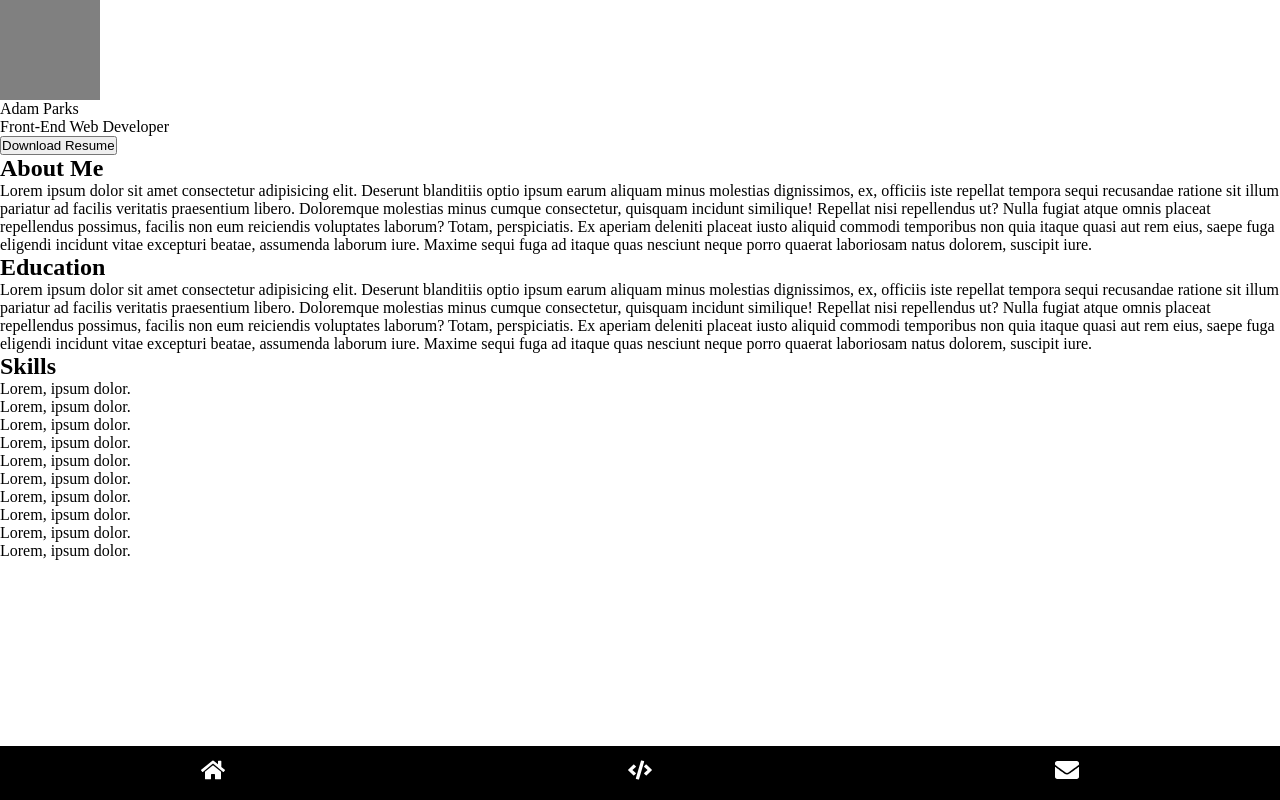
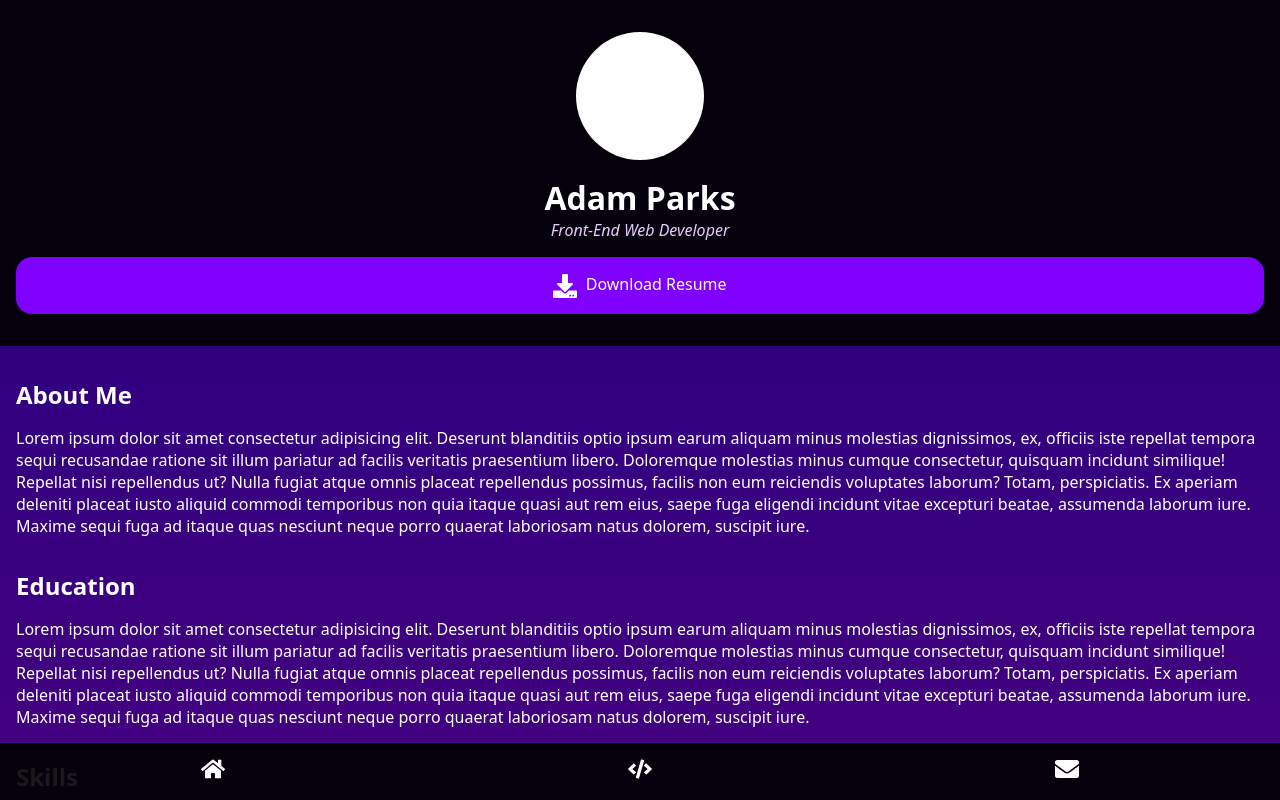
Before and after one commit to adamvp0103/my-portfolio, a React (Vite) app: page / in a window 1280 px wide. Shown: the top 800 px of the page. Built offline with nearby package versions, Linux system fonts and the light colour scheme.

Commit message:
Style home page

```diff
--- a/src/App.tsx
+++ b/src/App.tsx
@@ -1,6 +1,6 @@
 import { BrowserRouter, Route, Routes } from 'react-router';
 import './App.css';
-import Home from './pages/Home';
+import Home from './pages/Home/Home';
 import Projects from './pages/Projects';
 import Contact from './pages/Contact';
 import Nav from './components/Nav/Nav';
--- a/src/components/Nav/Nav.module.css
+++ b/src/components/Nav/Nav.module.css
@@ -6,7 +6,7 @@
 
   display: flex;
 
-  background-color: #000;
+  background-color: var(--translucent-black);
 }
 
 .link {
@@ -17,5 +17,6 @@
   font-size: 1.5rem;
   text-align: center;
   text-decoration: none;
+  vertical-align: middle;
   color: #fff;
 }
--- a/src/index.css
+++ b/src/index.css
@@ -1,5 +1,18 @@
 * {
+  --translucent-black: rgba(0, 0, 0, 0.9);
+  --primary-color: hsl(270, 100%, 50%);
+  --darkened-primary: hsl(270, 100%, 25%);
+  --accent-color: hsl(270, 100%, 90%);
+
   margin: 0;
   padding: 0;
   box-sizing: border-box;
+
+  font-family: system-ui;
+  color: #fff;
 }
+
+body {
+  min-height: 100vh;
+  background-image: linear-gradient(hsl(255, 100%, 25%), hsl(285, 100%, 25%));
+}
--- a/src/pages/Contact.tsx
+++ b/src/pages/Contact.tsx
@@ -1,6 +1,8 @@
+import sharedStyles from '../shared/shared.module.css';
+
 export default function Contact() {
   return (
-    <div>
+    <div className={sharedStyles.page}>
       <h1>Contact</h1>
 
       {/* TODO: Replace lorem with thank you message */}
--- a/src/pages/Home.tsx
+++ /dev/null
@@ -1,67 +0,0 @@
-export default function Home() {
-  return (
-    <div>
-      {/* TODO: Replace this div with an actual profile image */}
-      <div
-        style={{
-          width: '100px',
-          height: '100px',
-          backgroundColor: 'hsl(0, 0%, 50%)',
-        }}
-      ></div>
-      <span>Adam Parks</span>
-      <br />
-      <span>Front-End Web Developer</span>
-      <br />
-      {/* TODO: Implement download resume */}
-      <button>Download Resume</button>
-
-      <h2>About Me</h2>
-      {/* TODO: Replace lorem with actual content */}
-      <p>
-        Lorem ipsum dolor sit amet consectetur adipisicing elit. Deserunt
-        blanditiis optio ipsum earum aliquam minus molestias dignissimos, ex,
-        officiis iste repellat tempora sequi recusandae ratione sit illum
-        pariatur ad facilis veritatis praesentium libero. Doloremque molestias
-        minus cumque consectetur, quisquam incidunt similique! Repellat nisi
-        repellendus ut? Nulla fugiat atque omnis placeat repellendus possimus,
-        facilis non eum reiciendis voluptates laborum? Totam, perspiciatis. Ex
-        aperiam deleniti placeat iusto aliquid commodi temporibus non quia
-        itaque quasi aut rem eius, saepe fuga eligendi incidunt vitae excepturi
-        beatae, assumenda laborum iure. Maxime sequi fuga ad itaque quas
-        nesciunt neque porro quaerat laboriosam natus dolorem, suscipit iure.
-      </p>
-
-      <h2>Education</h2>
-      {/* TODO: Replace lorem with actual content */}
-      <p>
-        Lorem ipsum dolor sit amet consectetur adipisicing elit. Deserunt
-        blanditiis optio ipsum earum aliquam minus molestias dignissimos, ex,
-        officiis iste repellat tempora sequi recusandae ratione sit illum
-        pariatur ad facilis veritatis praesentium libero. Doloremque molestias
-        minus cumque consectetur, quisquam incidunt similique! Repellat nisi
-        repellendus ut? Nulla fugiat atque omnis placeat repellendus possimus,
-        facilis non eum reiciendis voluptates laborum? Totam, perspiciatis. Ex
-        aperiam deleniti placeat iusto aliquid commodi temporibus non quia
-        itaque quasi aut rem eius, saepe fuga eligendi incidunt vitae excepturi
-        beatae, assumenda laborum iure. Maxime sequi fuga ad itaque quas
-        nesciunt neque porro quaerat laboriosam natus dolorem, suscipit iure.
-      </p>
-
-      <h2>Skills</h2>
-      {/* TODO: Replace lorem with actual content */}
-      <ul>
-        <li>Lorem, ipsum dolor.</li>
-        <li>Lorem, ipsum dolor.</li>
-        <li>Lorem, ipsum dolor.</li>
-        <li>Lorem, ipsum dolor.</li>
-        <li>Lorem, ipsum dolor.</li>
-        <li>Lorem, ipsum dolor.</li>
-        <li>Lorem, ipsum dolor.</li>
-        <li>Lorem, ipsum dolor.</li>
-        <li>Lorem, ipsum dolor.</li>
-        <li>Lorem, ipsum dolor.</li>
-      </ul>
-    </div>
-  );
-}
--- /dev/null
+++ b/src/pages/Home/Home.module.css
@@ -0,0 +1,41 @@
+.image {
+  width: 8rem;
+  height: 8rem;
+
+  margin-bottom: 1rem;
+
+  border-radius: 50%;
+
+  background-color: #fff; /* Placeholder */
+}
+
+.name {
+  font-size: 2rem;
+  font-weight: bold;
+}
+
+.subtitle {
+  margin-bottom: 1rem;
+
+  font-style: italic;
+  color: var(--accent-color);
+}
+
+.button {
+  width: 100%;
+  border: none;
+  border-radius: 1rem;
+  padding-block: 1rem;
+  background-color: var(--primary-color);
+  font-size: 1rem;
+  cursor: pointer;
+}
+
+.button:hover {
+  background-color: var(--darkened-primary);
+}
+
+.icon {
+  font-size: 1.5rem;
+  vertical-align: middle;
+}
--- /dev/null
+++ b/src/pages/Home/Home.tsx
@@ -0,0 +1,78 @@
+import { FaDownload } from 'react-icons/fa';
+import sharedStyles from '../../shared/shared.module.css';
+import styles from './Home.module.css';
+
+export default function Home() {
+  return (
+    <div>
+      <div className={sharedStyles.header}>
+        {/* TODO: Replace this div with an actual profile image */}
+        <div className={styles.image}></div>
+        <span className={styles.name}>Adam Parks</span>
+        <span className={styles.subtitle}>Front-End Web Developer</span>
+        {/* TODO: Implement download resume */}
+        <button className={styles.button}>
+          <FaDownload className={styles.icon} />
+          &nbsp;&nbsp;Download Resume
+        </button>
+      </div>
+
+      <div className={sharedStyles.page}>
+        <section className={sharedStyles.section}>
+          <h2 className={sharedStyles.heading}>About Me</h2>
+          {/* TODO: Replace lorem with actual content */}
+          <p>
+            Lorem ipsum dolor sit amet consectetur adipisicing elit. Deserunt
+            blanditiis optio ipsum earum aliquam minus molestias dignissimos,
+            ex, officiis iste repellat tempora sequi recusandae ratione sit
+            illum pariatur ad facilis veritatis praesentium libero. Doloremque
+            molestias minus cumque consectetur, quisquam incidunt similique!
+            Repellat nisi repellendus ut? Nulla fugiat atque omnis placeat
+            repellendus possimus, facilis non eum reiciendis voluptates laborum?
+            Totam, perspiciatis. Ex aperiam deleniti placeat iusto aliquid
+            commodi temporibus non quia itaque quasi aut rem eius, saepe fuga
+            eligendi incidunt vitae excepturi beatae, assumenda laborum iure.
+            Maxime sequi fuga ad itaque quas nesciunt neque porro quaerat
+            laboriosam natus dolorem, suscipit iure.
+          </p>
+        </section>
+
+        <section className={sharedStyles.section}>
+          <h2 className={sharedStyles.heading}>Education</h2>
+          {/* TODO: Replace lorem with actual content */}
+          <p>
+            Lorem ipsum dolor sit amet consectetur adipisicing elit. Deserunt
+            blanditiis optio ipsum earum aliquam minus molestias dignissimos,
+            ex, officiis iste repellat tempora sequi recusandae ratione sit
+            illum pariatur ad facilis veritatis praesentium libero. Doloremque
+            molestias minus cumque consectetur, quisquam incidunt similique!
+            Repellat nisi repellendus ut? Nulla fugiat atque omnis placeat
+            repellendus possimus, facilis non eum reiciendis voluptates laborum?
+            Totam, perspiciatis. Ex aperiam deleniti placeat iusto aliquid
+            commodi temporibus non quia itaque quasi aut rem eius, saepe fuga
+            eligendi incidunt vitae excepturi beatae, assumenda laborum iure.
+            Maxime sequi fuga ad itaque quas nesciunt neque porro quaerat
+            laboriosam natus dolorem, suscipit iure.
+          </p>
+        </section>
+
+        <section className={sharedStyles.section}>
+          <h2 className={sharedStyles.heading}>Skills</h2>
+          {/* TODO: Replace lorem with actual content */}
+          <ul className={sharedStyles.list}>
+            <li>Lorem, ipsum dolor.</li>
+            <li>Lorem, ipsum dolor.</li>
+            <li>Lorem, ipsum dolor.</li>
+            <li>Lorem, ipsum dolor.</li>
+            <li>Lorem, ipsum dolor.</li>
+            <li>Lorem, ipsum dolor.</li>
+            <li>Lorem, ipsum dolor.</li>
+            <li>Lorem, ipsum dolor.</li>
+            <li>Lorem, ipsum dolor.</li>
+            <li>Lorem, ipsum dolor.</li>
+          </ul>
+        </section>
+      </div>
+    </div>
+  );
+}
--- a/src/pages/Projects.tsx
+++ b/src/pages/Projects.tsx
@@ -1,6 +1,8 @@
+import sharedStyles from '../shared/shared.module.css';
+
 export default function Projects() {
   return (
-    <div>
+    <div className={sharedStyles.page}>
       <h1>Projects</h1>
 
       {/* TODO: Replace with actual project info */}
--- /dev/null
+++ b/src/shared/shared.module.css
@@ -0,0 +1,36 @@
+.page {
+  padding-top: 2rem;
+  padding-inline: 1rem;
+  padding-bottom: 6rem;
+}
+
+.header {
+  display: flex;
+  flex-direction: column;
+  align-items: center;
+
+  padding-block: 2rem;
+  padding-inline: 1rem;
+
+  background-color: var(--translucent-black);
+}
+
+.section {
+  margin-bottom: 2rem;
+}
+
+.heading {
+  margin-bottom: 1rem;
+}
+
+.list {
+  list-style-type: none;
+}
+
+.list > li {
+  margin-bottom: 0.5rem;
+  border-radius: 0.5rem;
+  padding-block: 0.5rem;
+  padding-inline: 1rem;
+  background-color: var(--translucent-black);
+}
```
